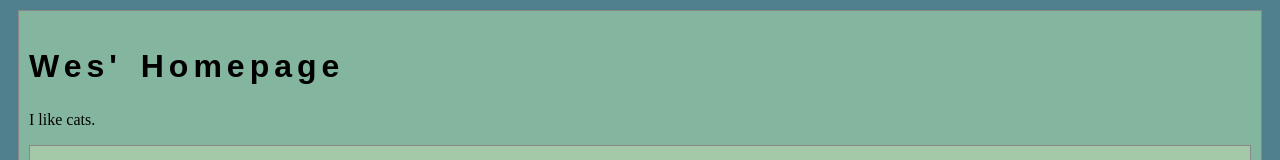
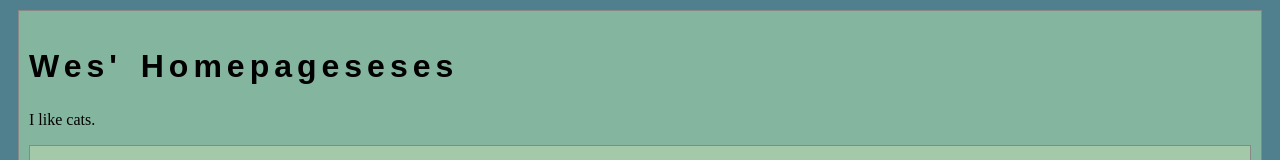
Before and after one commit to wmodes/art101b, a plain HTML site: page index.html in a window 1280 px wide. Shown: the top 160 px of the page. Drawn offline with Linux system fonts and the light colour scheme; grey boxes are pictures that could not be loaded.

Commit message:
added eseesee

```diff
--- a/index.html
+++ b/index.html
@@ -21,7 +21,7 @@
 	<!-- Style this page by changing the CSS in ../css/site.css or css/lab.css -->
 	<main id="content">
 		<section>
-			<h1>Wes' Homepage</h1>
+			<h1>Wes' Homepageseses</h1>
 			<p>I like cats.</p>
 			<div class="minor-section">
 					<!-- Note that all filenames use lowercase and no spaces -->
```
